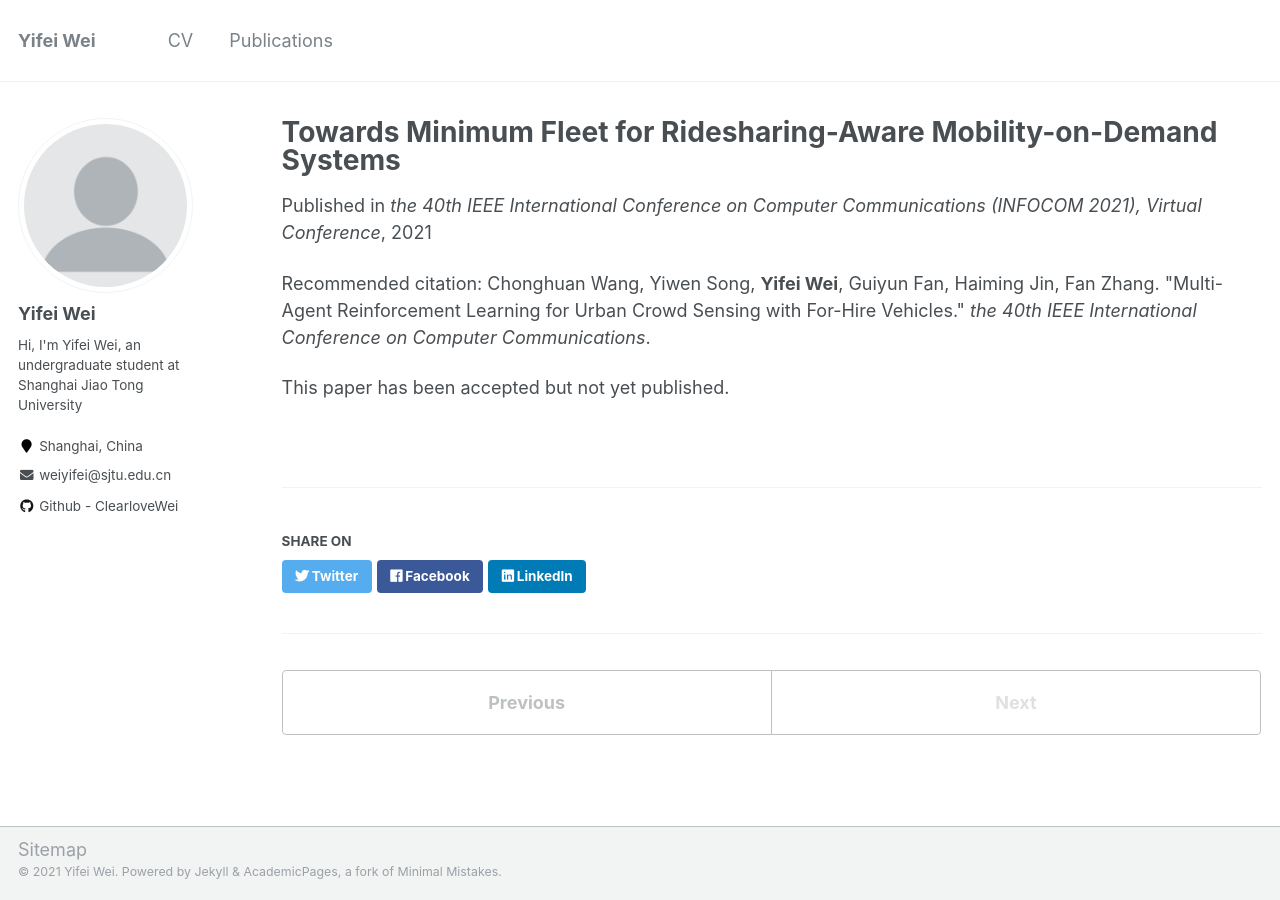
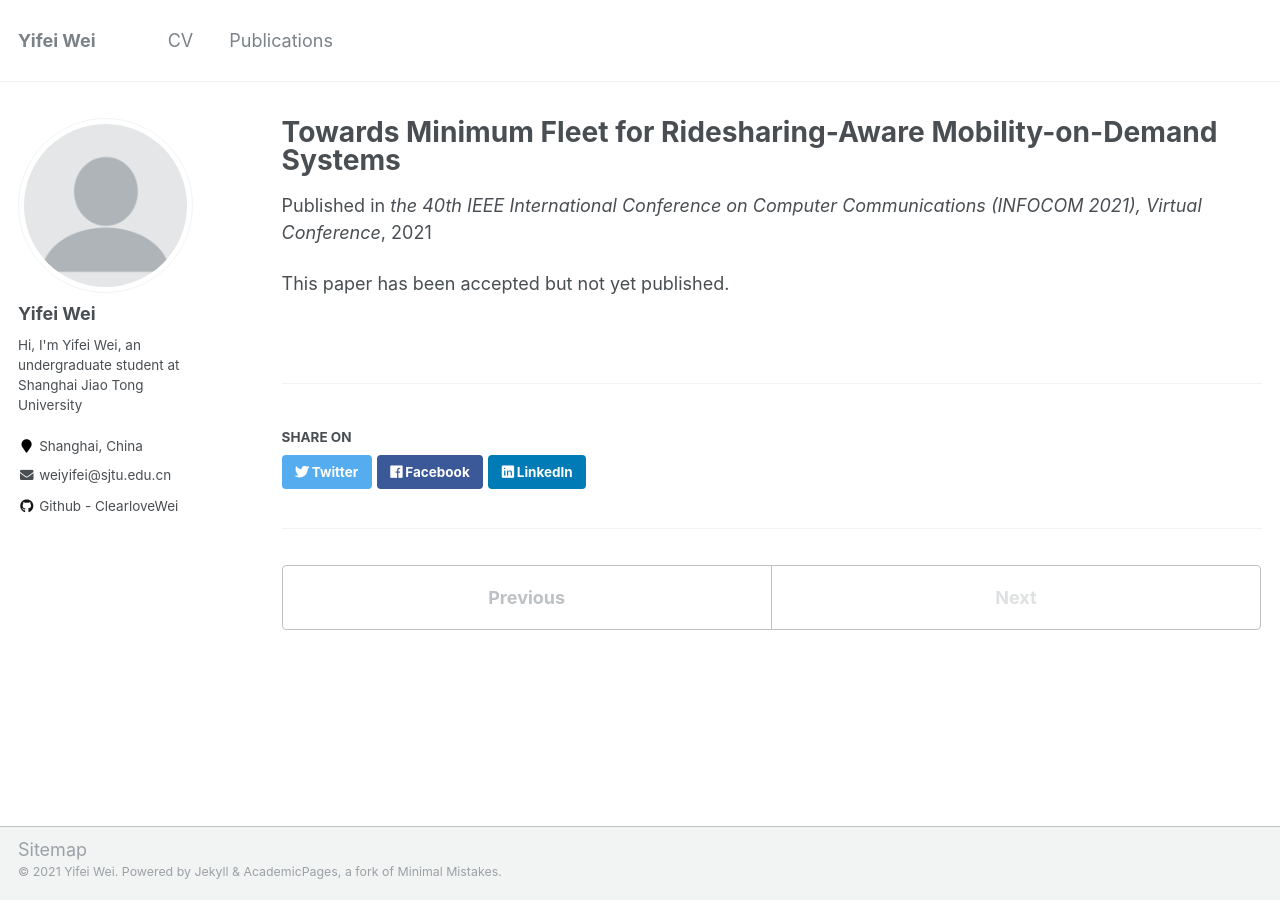
Before and after one commit to ClearloveWei/ClearloveWei.github.io, a Jekyll site: the page built from _publications/infocomWang.md, in a window 1280 px wide. Built offline with Jekyll 4.4.1, drawn with Linux system fonts in a browser that asks for light colours.

Commit message:
pub problems

```diff
--- a/_publications/infocomWang.md
+++ b/_publications/infocomWang.md
@@ -2,10 +2,10 @@
 title: "Towards Minimum Fleet for Ridesharing-Aware Mobility-on-Demand Systems"
 collection: publications
 permalink: /publication/infocomWang
-excerpt:
+excerpt: '...'
 date: May 2021
 venue: 'the 40th IEEE International Conference on Computer Communications (INFOCOM 2021), Virtual Conference'
-paperurl:
-citation: 'Chonghuan Wang, Yiwen Song, <b>Yifei Wei</b>, Guiyun Fan, Haiming Jin, Fan Zhang. &quot;Multi-Agent Reinforcement Learning for Urban Crowd Sensing with For-Hire Vehicles.&quot; <i>the 40th IEEE International Conference on Computer Communications</i>.'
+paperurl: '...'
+authors: 'Chonghuan Wang, Yiwen Song,<span class="me">Yifei Wei</span>, Guiyun Fan, Haiming Jin, Fan Zhang'
 ---
 This paper has been accepted but not yet published.
```
Also changed, not shown: _publications/infocomDing.md (+2 -2 lines).
